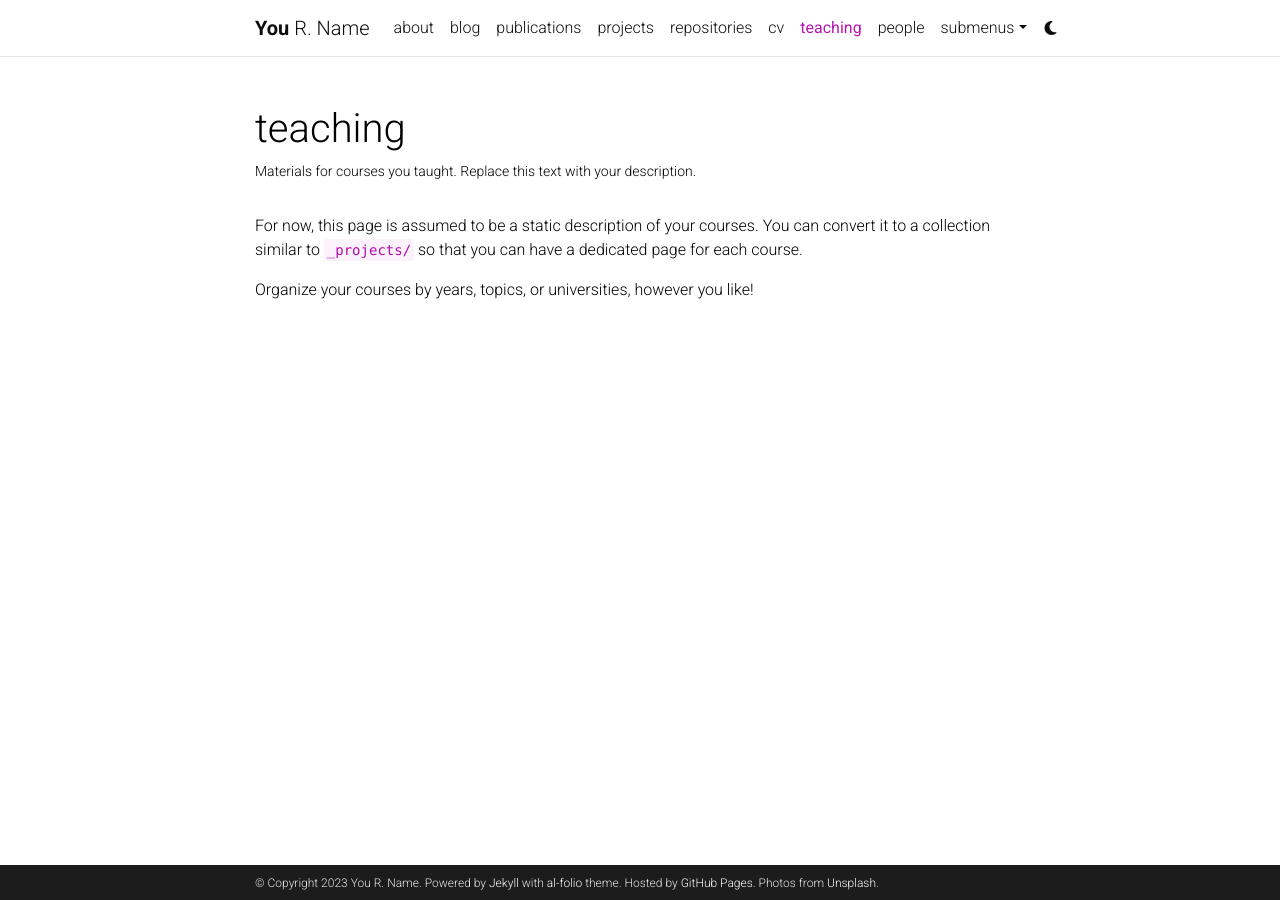
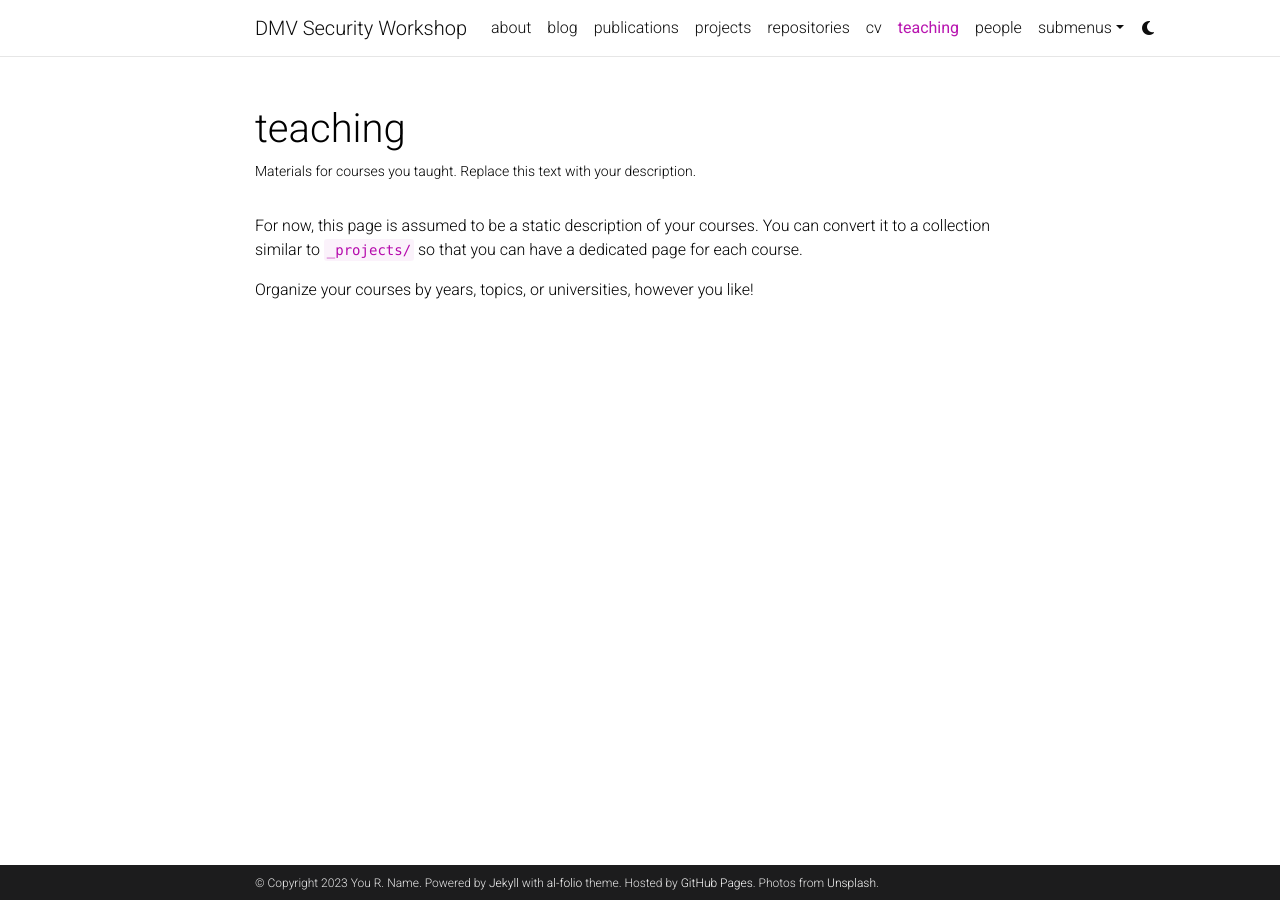
Before and after one commit to dmv-sec-workshop/dmv-sec-workshop.github.io, a Jekyll site: the page built from _pages/teaching.md, in a window 1280 px wide. Built offline with Jekyll 4.4.1, drawn with Linux system fonts in a browser that asks for light colours; comment, search, counter and statistics services are not loaded; a style sheet for code colours, icons or effects is not loaded.

Commit message:
fixing config

```diff
--- a/_config.yml
+++ b/_config.yml
@@ -2,13 +2,12 @@
 # Site settings
 # -----------------------------------------------------------------------------
 
-title: blank # the website title (if blank, full name will be used instead)
+title: DMV Security Workshop # the website title (if blank, full name will be used instead)
 first_name: You
 middle_name: R.
 last_name: Name
-email: you@example.com
-description: > # the ">" symbol means to ignore newlines until "footer_text:"
-  A simple, whitespace theme for academics. Based on [*folio](https://github.com/bogoli/-folio) design.
+email: dmv.sec.workshop@gmail.com
+description: DMV Security Workshop
 footer_text: >
   Powered by <a href="https://jekyllrb.com/" target="_blank">Jekyll</a> with <a href="https://github.com/alshedivat/al-folio">al-folio</a> theme.
   Hosted by <a href="https://pages.github.com/" target="_blank">GitHub Pages</a>.
@@ -18,8 +17,8 @@
 lang: en # the language of your site (for example: en, fr, cn, ru, etc.)
 icon: ⚛️  # the emoji used as the favicon (alternatively, provide image name in /assets/img/)
 
-url: https://alshedivat.github.io # the base hostname & protocol for your site
-baseurl: /al-folio # the subpath of your site, e.g. /blog/
+url: https://dmv-sec-workshop.github.io # the base hostname & protocol for your site
+baseurl:  # the subpath of your site, e.g. /blog/
 last_updated: false # set to true if you want to display last updated in the footer
 impressum_path:  # set to path to include impressum link in the footer, use the same path as permalink in a page, helps to conform with EU GDPR
 
```
